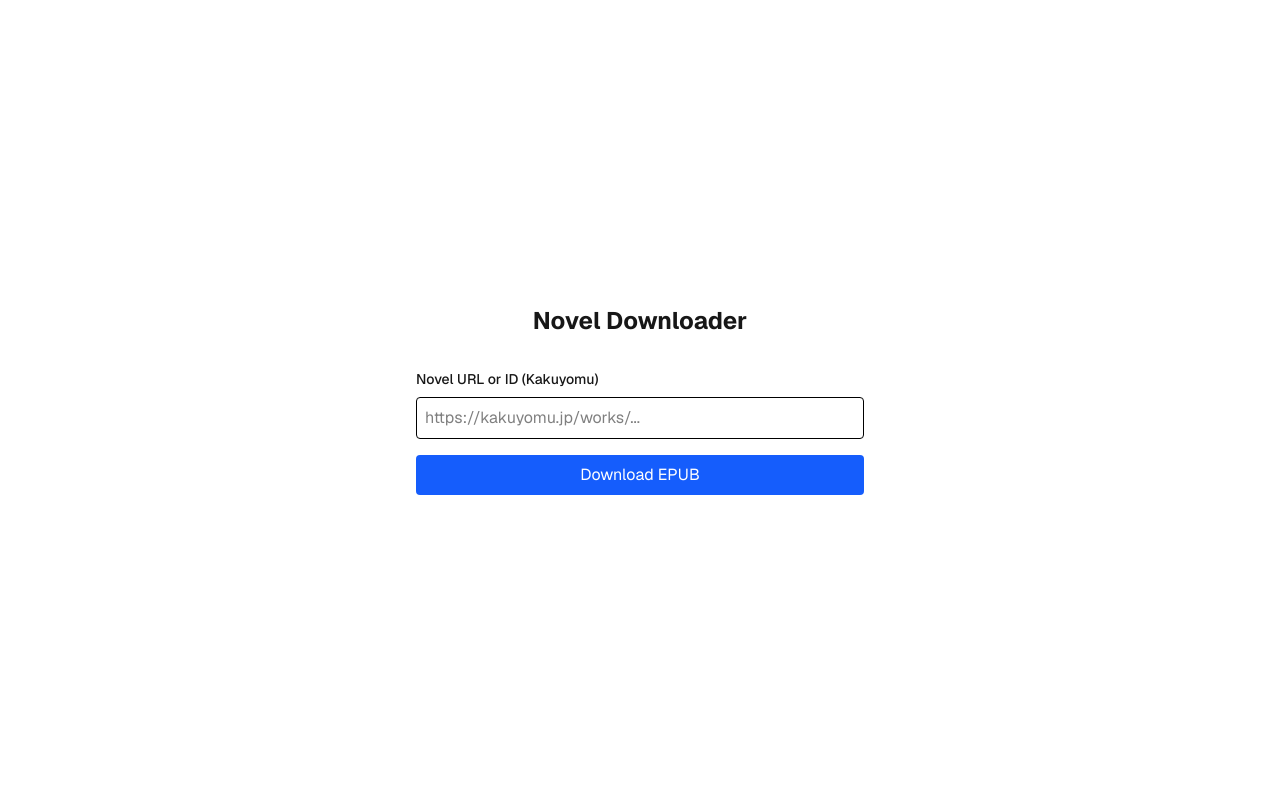
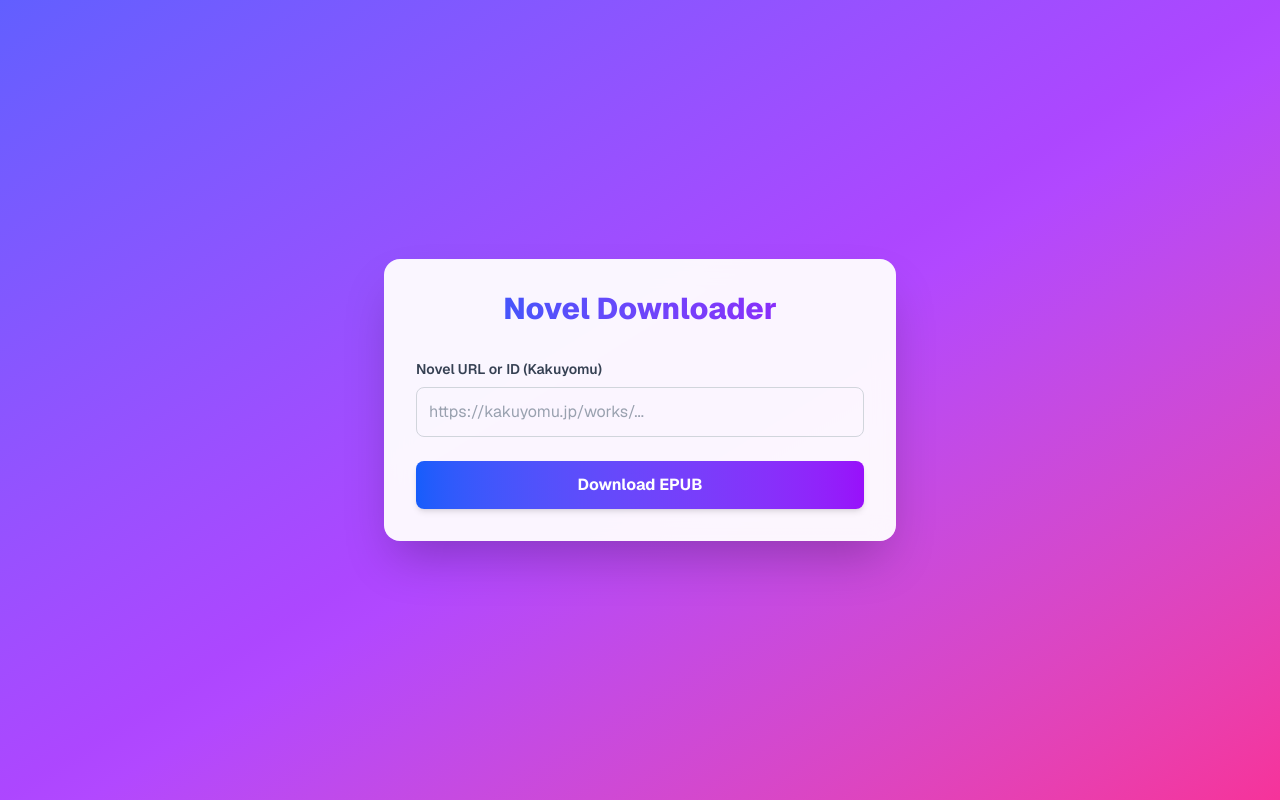
Before and after one commit to jihan-kim99/NOVEL_DOWNLOADER, a Next.js app: page / in a window 1280 px wide. Built offline with nearby package versions, Linux system fonts and the light colour scheme.

Commit message:
Enhance UI with novel title display and better styling

```diff
--- a/src/app/page.tsx
+++ b/src/app/page.tsx
@@ -7,6 +7,7 @@
 export default function Home() {
   const [input, setInput] = useState("");
   const [status, setStatus] = useState("");
+  const [novelTitle, setNovelTitle] = useState("");
   const [downloadedCount, setDownloadedCount] = useState(0);
   const [loading, setLoading] = useState(false);
 
@@ -14,6 +15,7 @@
     e.preventDefault();
     setLoading(true);
     setStatus("Initializing...");
+    setNovelTitle("");
     setDownloadedCount(0);
 
     try {
@@ -42,6 +44,7 @@
 
       const { title, firstUrl, userAgent } = await infoRes.json();
       setStatus(`Found novel: ${title}`);
+      setNovelTitle(title);
 
       // Initialize EPUB
       const zip = new JSZip();
@@ -199,44 +202,81 @@
   };
 
   return (
-    <div className="grid grid-rows-[20px_1fr_20px] items-center justify-items-center min-h-screen p-8 pb-20 gap-16 sm:p-20 font-[family-name:var(--font-geist-sans)]">
-      <main className="flex flex-col gap-8 row-start-2 items-center sm:items-start w-full max-w-md">
-        <h1 className="text-2xl font-bold text-center w-full">
+    <div className="min-h-screen bg-gradient-to-br from-indigo-500 via-purple-500 to-pink-500 flex items-center justify-center p-4 font-[family-name:var(--font-geist-sans)]">
+      <main className="bg-white/95 backdrop-blur-md p-8 rounded-2xl shadow-2xl w-full max-w-lg transition-all duration-300 hover:shadow-indigo-500/20">
+        <h1 className="text-3xl font-extrabold text-center mb-8 bg-clip-text text-transparent bg-gradient-to-r from-blue-600 to-purple-600">
           Novel Downloader
         </h1>
 
-        <form onSubmit={handleDownload} className="flex flex-col gap-4 w-full">
+        <form onSubmit={handleDownload} className="flex flex-col gap-6">
           <div className="flex flex-col gap-2">
-            <label htmlFor="url" className="text-sm font-medium">
+            <label htmlFor="url" className="text-sm font-semibold text-gray-700">
               Novel URL or ID (Kakuyomu)
             </label>
+            <div className="relative">
               <input
                 id="url"
                 type="text"
                 value={input}
                 onChange={(e) => setInput(e.target.value)}
                 placeholder="https://kakuyomu.jp/works/..."
-              className="p-2 border rounded text-black"
+                className="w-full p-3 border border-gray-300 rounded-lg focus:ring-2 focus:ring-purple-500 focus:border-transparent outline-none transition-all text-gray-800 placeholder-gray-400"
                 required
               />
             </div>
+          </div>
+
           <button
             type="submit"
             disabled={loading}
-            className="bg-blue-600 text-white p-2 rounded hover:bg-blue-700 disabled:bg-gray-400"
+            className="w-full bg-gradient-to-r from-blue-600 to-purple-600 text-white font-bold py-3 px-4 rounded-lg hover:opacity-90 transition-opacity disabled:opacity-50 disabled:cursor-not-allowed shadow-md"
           >
-            {loading ? "Processing..." : "Download EPUB"}
+            {loading ? (
+              <span className="flex items-center justify-center gap-2">
+                <svg className="animate-spin h-5 w-5 text-white" xmlns="http://www.w3.org/2000/svg" fill="none" viewBox="0 0 24 24">
+                  <circle className="opacity-25" cx="12" cy="12" r="10" stroke="currentColor" strokeWidth="4"></circle>
+                  <path className="opacity-75" fill="currentColor" d="M4 12a8 8 0 018-8V0C5.373 0 0 5.373 0 12h4zm2 5.291A7.962 7.962 0 014 12H0c0 3.042 1.135 5.824 3 7.938l3-2.647z"></path>
+                </svg>
+                Processing...
+              </span>
+            ) : (
+              "Download EPUB"
+            )}
           </button>
         </form>
 
-        {status && (
-          <div className="w-full p-4 bg-gray-100 text-black rounded">
-            <p className="font-medium">{status}</p>
+        {(novelTitle || status) && (
+          <div className="mt-8 p-6 bg-gray-50 rounded-xl border border-gray-100 shadow-inner">
+            {novelTitle && (
+              <div className="mb-4 pb-4 border-b border-gray-200">
+                <h2 className="text-sm text-gray-500 uppercase tracking-wide font-semibold mb-1">Target Novel</h2>
+                <p className="text-xl font-bold text-gray-800">{novelTitle}</p>
+              </div>
+            )}
+
+            <div className="space-y-2">
+              <div className="flex justify-between items-center">
+                <span className="text-sm font-medium text-gray-600">Status</span>
+                <span className="text-sm font-bold text-purple-600">{status}</span>
+              </div>
+
               {downloadedCount > 0 && (
-              <p className="text-sm mt-2">
-                Downloaded episodes: {downloadedCount}
-              </p>
+                <div className="mt-2">
+                  <div className="flex justify-between text-xs text-gray-500 mb-1">
+                    <span>Progress</span>
+                    <span>{downloadedCount} episodes</span>
+                  </div>
+                  <div className="w-full bg-gray-200 rounded-full h-2.5 overflow-hidden">
+                    <div
+                      className="bg-gradient-to-r from-blue-500 to-purple-500 h-2.5 rounded-full transition-all duration-500 ease-out"
+                      style={{ width: '100%' }} // Indeterminate or we could calculate if we knew total
+                    >
+                      <div className="w-full h-full animate-pulse bg-white/30"></div>
+                    </div>
+                  </div>
+                </div>
               )}
+            </div>
           </div>
         )}
       </main>
```
Lines whose indentation alone changed are shown as unchanged.
